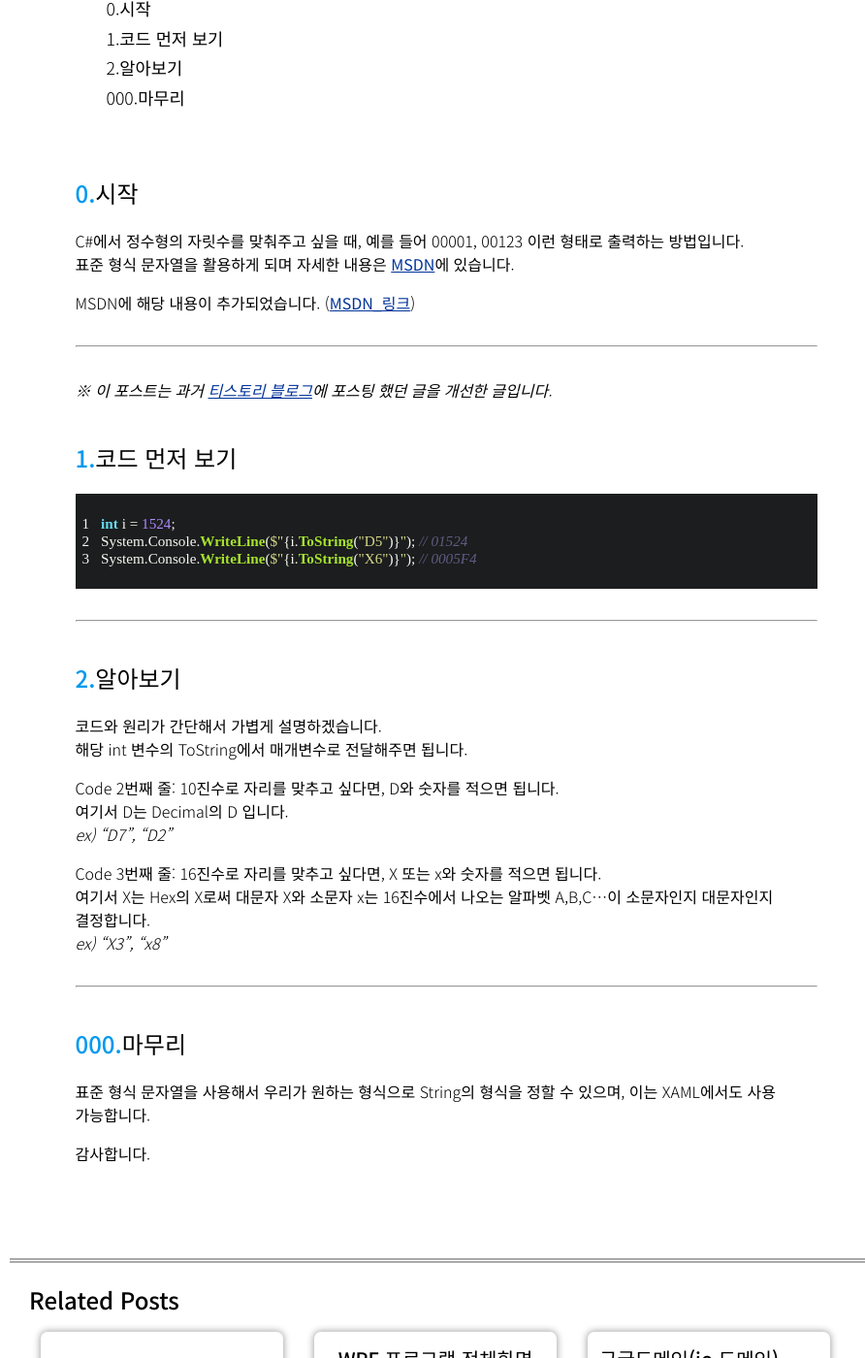
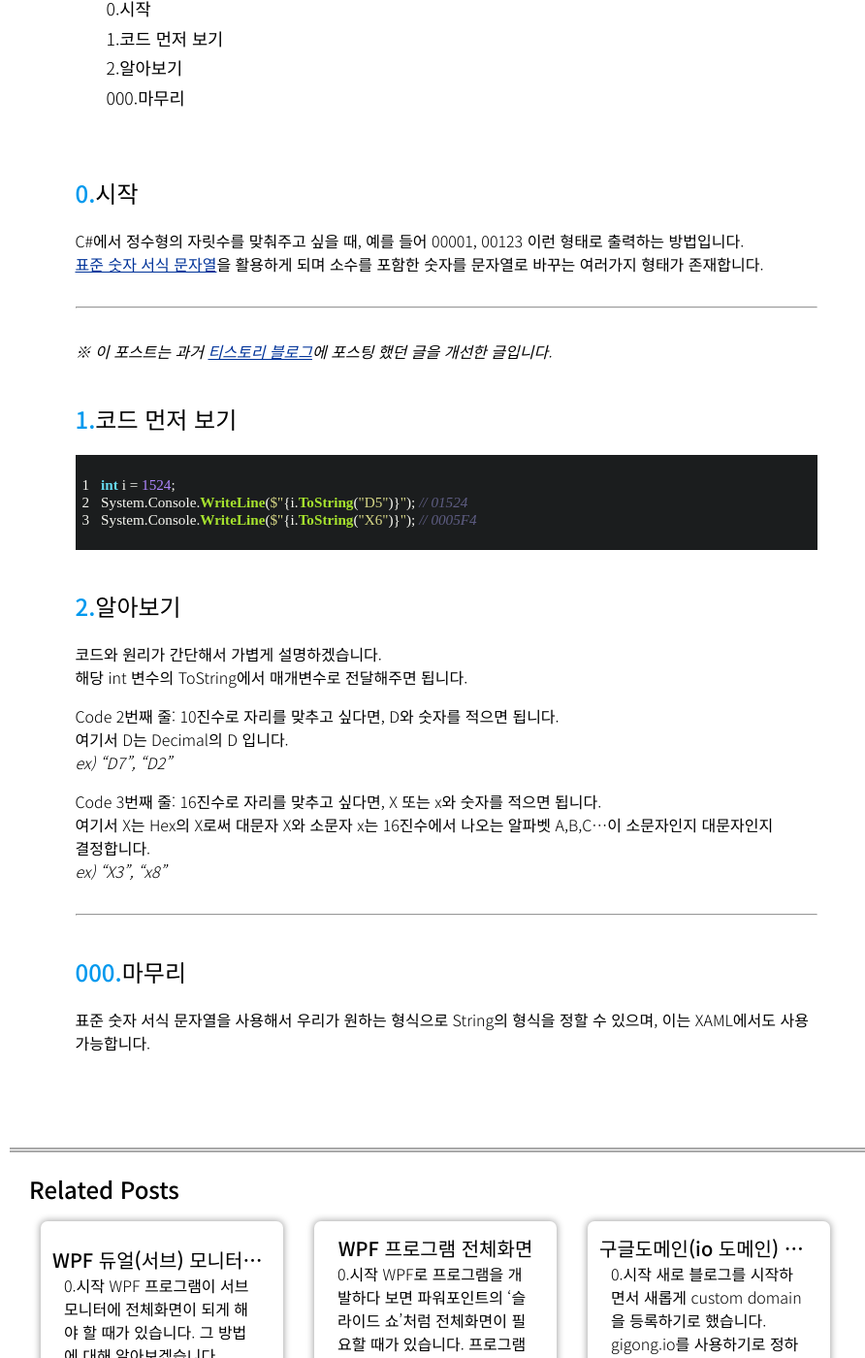
Before and after one commit to GiGong/gigong.github.io, a Jekyll site: the page built from _posts/CSharp/2021-09-15-CSharp-integer-digit.md, in a window 1280 px wide and 1400 px high, scrolled down 636 px. Shown: the whole window at 97% size, without its empty margins (180-1072 px from the left). Built offline with Jekyll 4.4.1, drawn with Linux system fonts in a browser that asks for light colours; some web fonts are replaced; comment, search, counter and statistics services are not loaded.

Commit message:
Update post. CSharp-integer-digit.

```diff
--- a/_posts/CSharp/2021-09-15-CSharp-integer-digit.md
+++ b/_posts/CSharp/2021-09-15-CSharp-integer-digit.md
@@ -12,11 +12,9 @@ excerpt_separator: <!--read more-->
 {% include post_navigation_heading.html level="1" number="0" content="시작" %}
 
 C#에서 정수형의 자릿수를 맞춰주고 싶을 때, 예를 들어 00001, 00123 이런 형태로 출력하는 방법입니다.
-표준 형식 문자열을 활용하게 되며 자세한 내용은 [MSDN][Standard-Numeric-Format-String-MSDN]에 있습니다.
+[표준 숫자 서식 문자열][Standard-Numeric-Format-String-MSDN]을 활용하게 되며 소수를 포함한 숫자를 문자열로 바꾸는 여러가지 형태가 존재합니다.
 <!--read more-->
 
-MSDN에 해당 내용이 추가되었습니다.
-([MSDN_링크][Pad-Number-Zeros-MSDN])
 
 ----
 
@@ -33,7 +31,6 @@ System.Console.WriteLine($"{i.ToString("X6")}"); // 0005F4
 {% endhighlight %}
 
 
-----
 <!-- include for toc -->
 {% include post_navigation_heading.html level="1" number="2" content="알아보기" %}
 
@@ -53,12 +50,9 @@ Code 3번째 줄: 16진수로 자리를 맞추고 싶다면, X 또는 x와 숫
 <!-- include for toc -->
 {% include post_navigation_heading.html level="1" number="000" content="마무리" %}
 
-표준 형식 문자열을 사용해서 우리가 원하는 형식으로 String의 형식을 정할 수 있으며, 이는 XAML에서도 사용 가능합니다.
-
-감사합니다.
+표준 숫자 서식 문자열을 사용해서 우리가 원하는 형식으로 String의 형식을 정할 수 있으며, 이는 XAML에서도 사용 가능합니다.
 
 
 
 [Origin-Tistory-Post]: https://gigong.tistory.com/3
-[Pad-Number-Zeros-MSDN]: https://docs.microsoft.com/ko-kr/dotnet/standard/base-types/how-to-pad-a-number-with-leading-zeros
 [Standard-Numeric-Format-String-MSDN]: https://docs.microsoft.com/ko-kr/dotnet/standard/base-types/standard-numeric-format-strings
```
